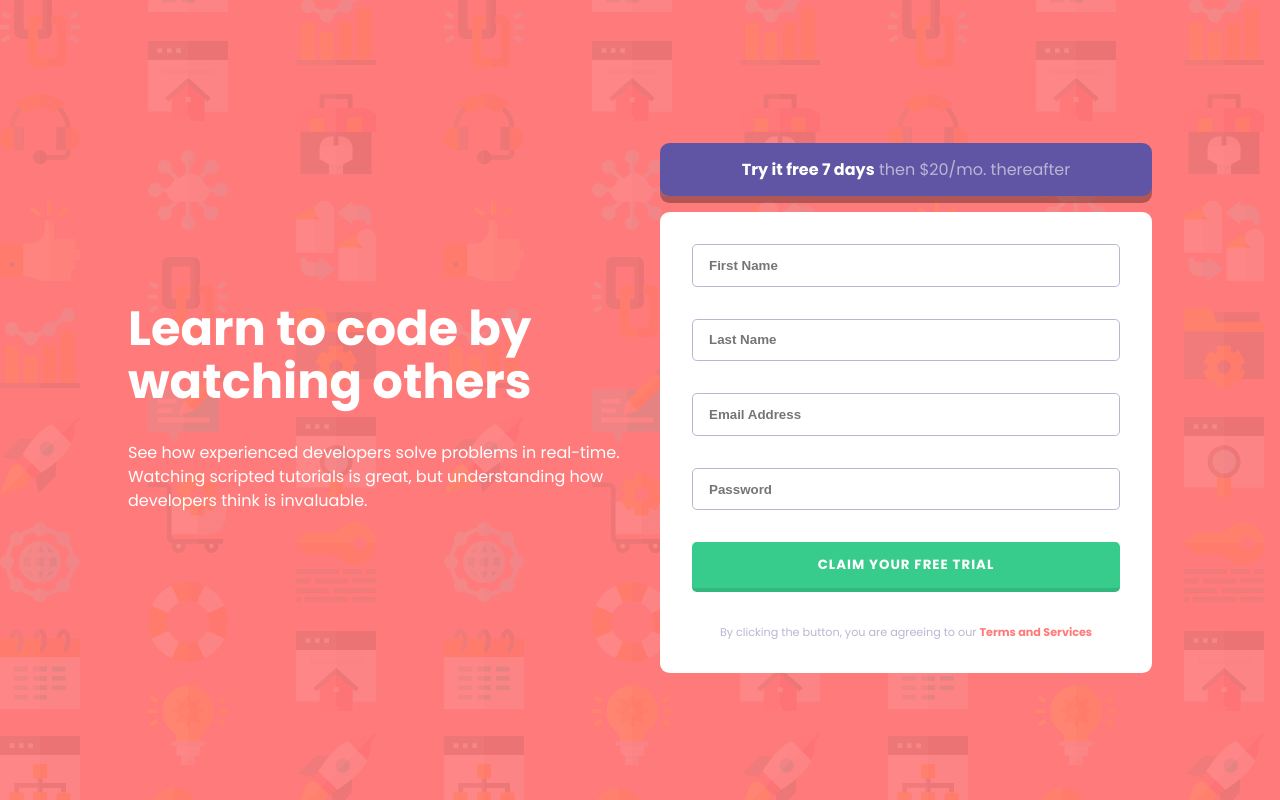
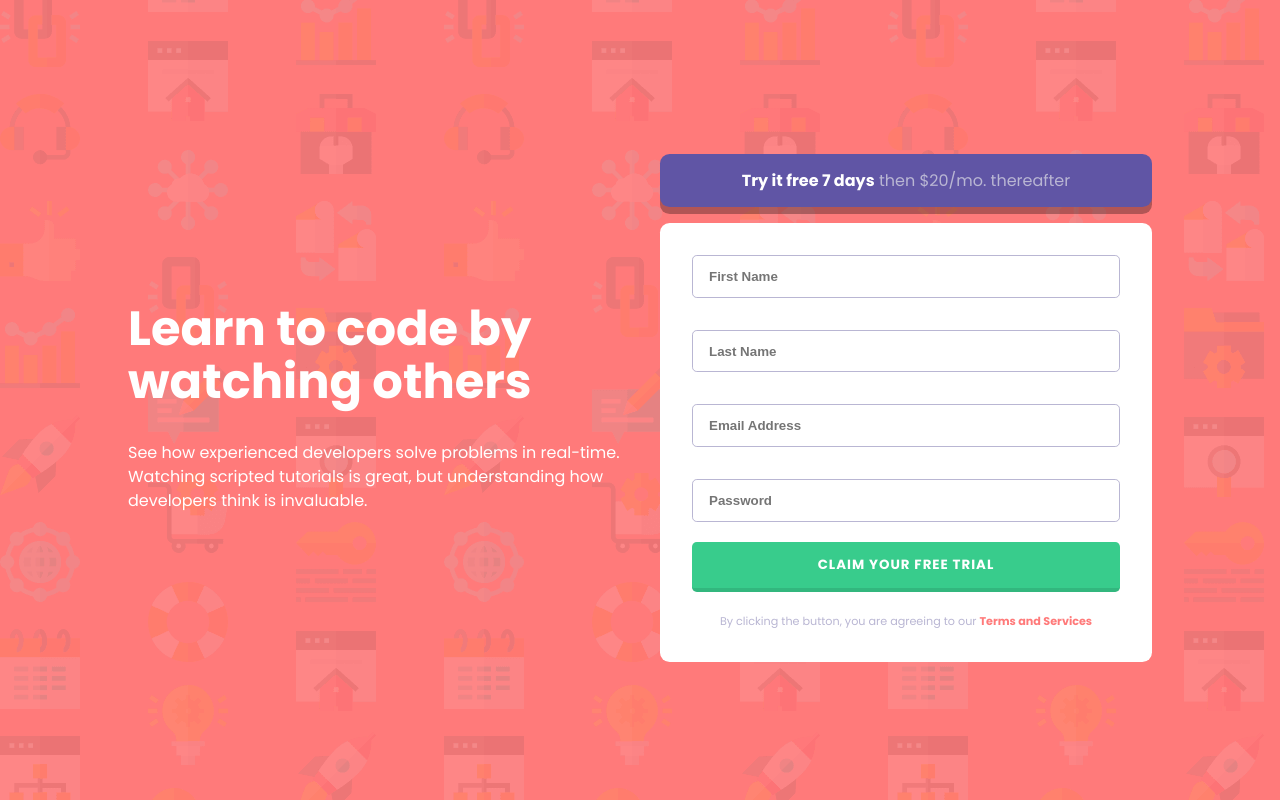
Before and after one commit to rwxganta/signup-form-component, a plain HTML site: page index.html in a window 1280 px wide. Drawn offline with Linux system fonts and the light colour scheme.

Commit message:
adjust/reorganize structure to better spacing

```diff
--- a/index.html
+++ b/index.html
@@ -23,6 +23,8 @@
         <div class="form-wrapper">
             <p class='free-trial'><span>Try it free 7 days</span> then $20/mo. thereafter</p>
             <form action="#" method="post">
+                <div class="inputs">
+
                     <div class="input-group">
                         <input
                             name='firstName'
@@ -60,6 +62,7 @@
                         >
                         <p class="input-hint">Password cannot be empty</p>
                     </div>
+                </div>
                 <button>Claim your free trial</button>
                 <p class='tos'>By clicking the button, you are agreeing to our <a href='#'>Terms and Services</a></p>
             </form>
--- a/style.css
+++ b/style.css
@@ -103,6 +103,11 @@ form {
     background-color: white;
     border-radius: .6rem;
     display: grid;
+    gap: 1.3rem;
+}
+
+.inputs {
+    display: grid;
     gap: 2rem;
 }
 
```
Lines whose indentation alone changed are shown as unchanged.
